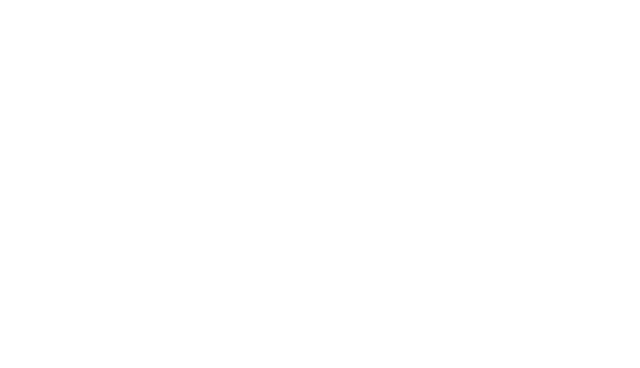
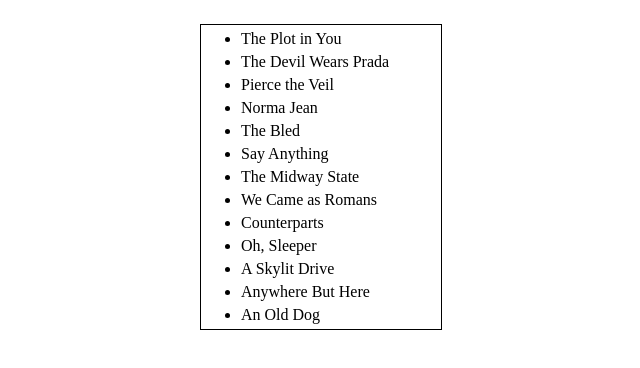
Before and after one commit to acciojob/sorting-articles-joydeepsarkar99, a website: page main.html in a window 1280 px wide. Shown: the whole page, without its empty margins (319-959 px from the left). Drawn offline with Linux system fonts and the light colour scheme.

Commit message:
created a submission

```diff
--- a/main.html
+++ b/main.html
@@ -8,6 +8,23 @@
 
 <body>
 	<!-- the entire body must be written by student -->
+	<section>
+		<ul id="band">
+			<li>The Plot in You</li>
+			<li>The Devil Wears Prada</li>
+			<li>Pierce the Veil</li>
+			<li>Norma Jean</li>
+			<li>The Bled</li>
+			<li>Say Anything</li>
+			<li>The Midway State</li>
+			<li>We Came as Romans</li>
+			<li>Counterparts</li>
+			<li>Oh, Sleeper</li>
+			<li>A Skylit Drive</li>
+			<li>Anywhere But Here</li>
+			<li>An Old Dog</li>
+		</ul>
+	</section>
     <script type="text/javascript" src="./script.js">
 </script>
 
--- a/styles.css
+++ b/styles.css
@@ -1 +1,12 @@
 /*  your css code here. If applicable */
+section{
+	display:flex;
+	justify-content:center
+}
+ul{
+	width:200px;
+	border:1px solid black;
+}
+ul>li{
+	margin:5px 0px;
+}
```
